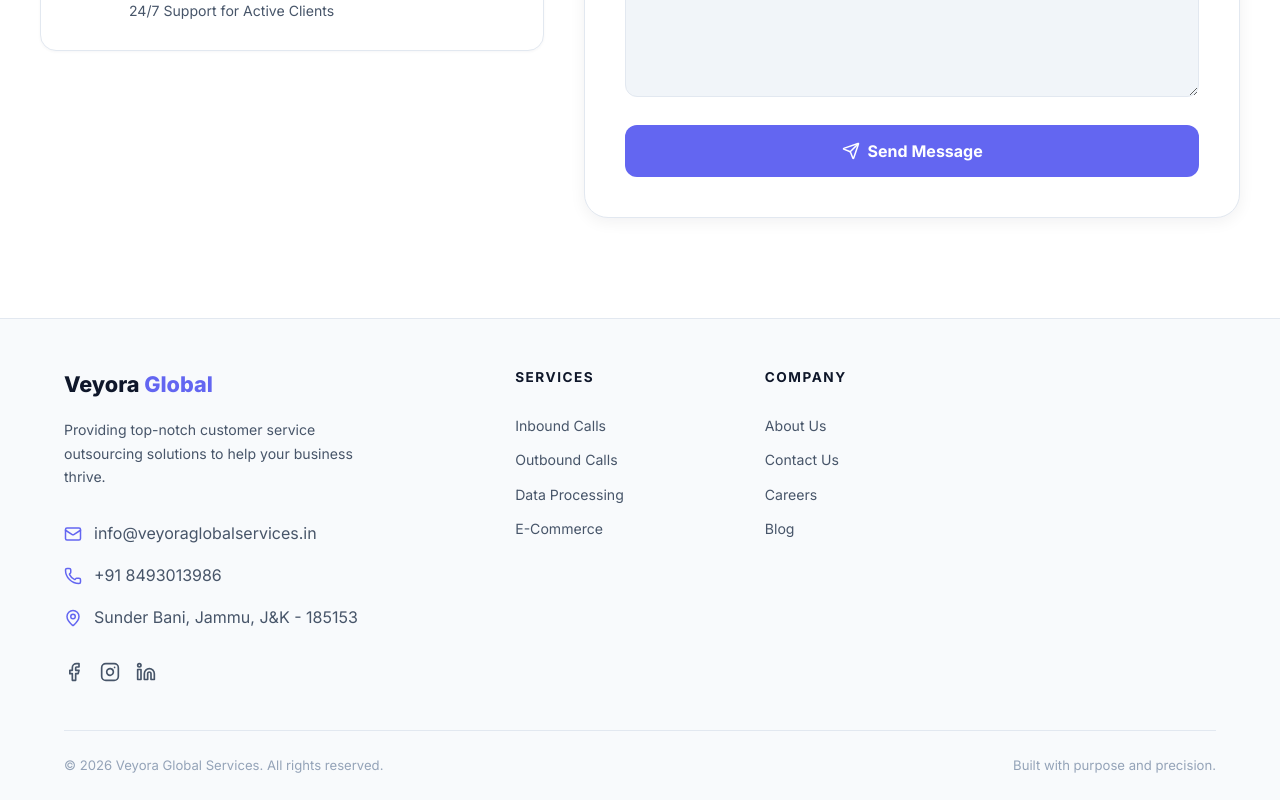
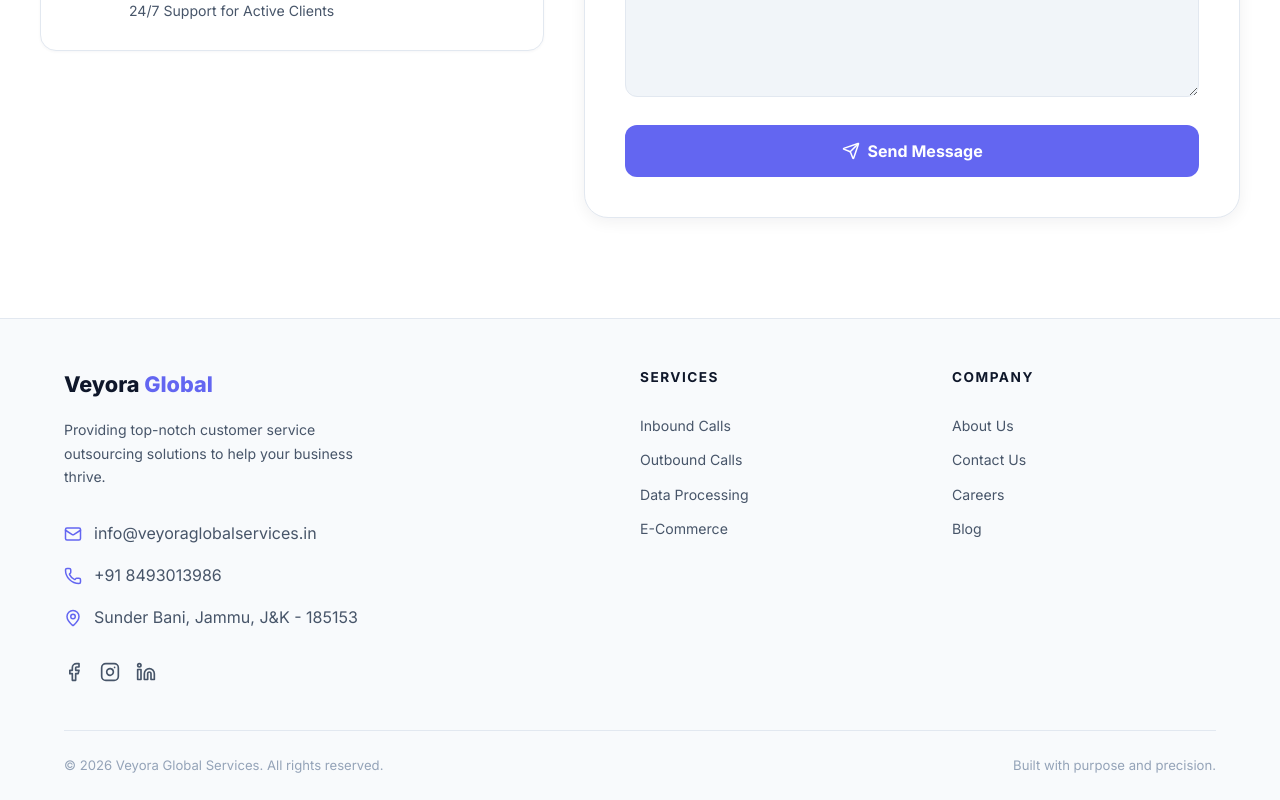
Before and after one commit to Vishnu9106/veyora-global-services, a React (Vite) app: page /contact in a window 1280 px wide. Shown: the part 956-1756 px from the top of the page. Built offline with nearby package versions, Linux system fonts and the light colour scheme.

Commit message:
Fix footer grid column spacing

```diff
--- a/src/index.css
+++ b/src/index.css
@@ -1518,7 +1518,7 @@
 
 .footer-content {
   display: grid;
-  grid-template-columns: 2fr 1fr 1fr 1fr;
+  grid-template-columns: 2fr 1fr 1fr;
   gap: 48px;
   padding-bottom: 40px;
   border-bottom: 1px solid var(--border-color);
```
